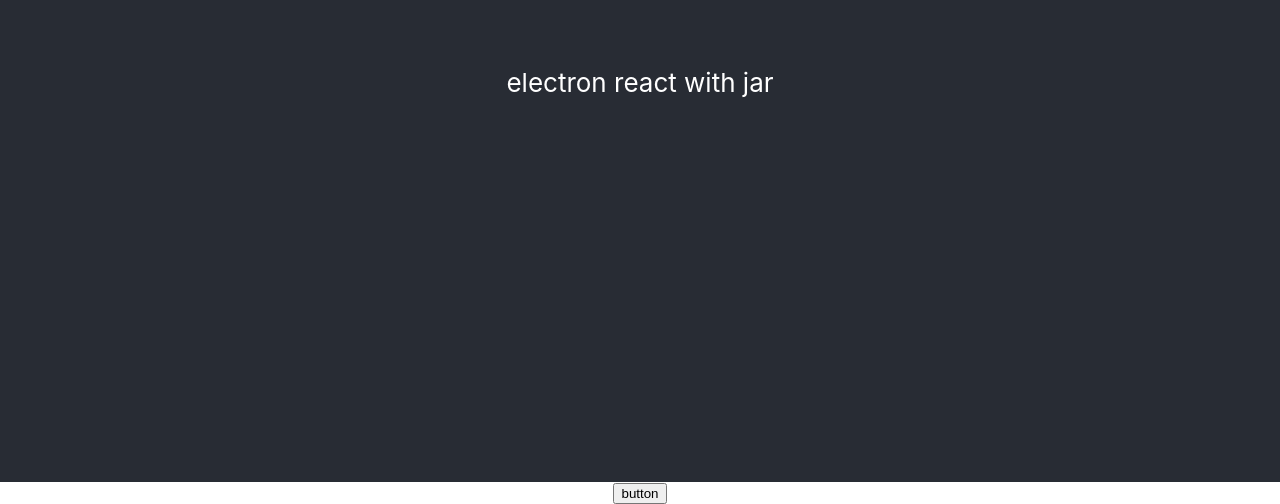
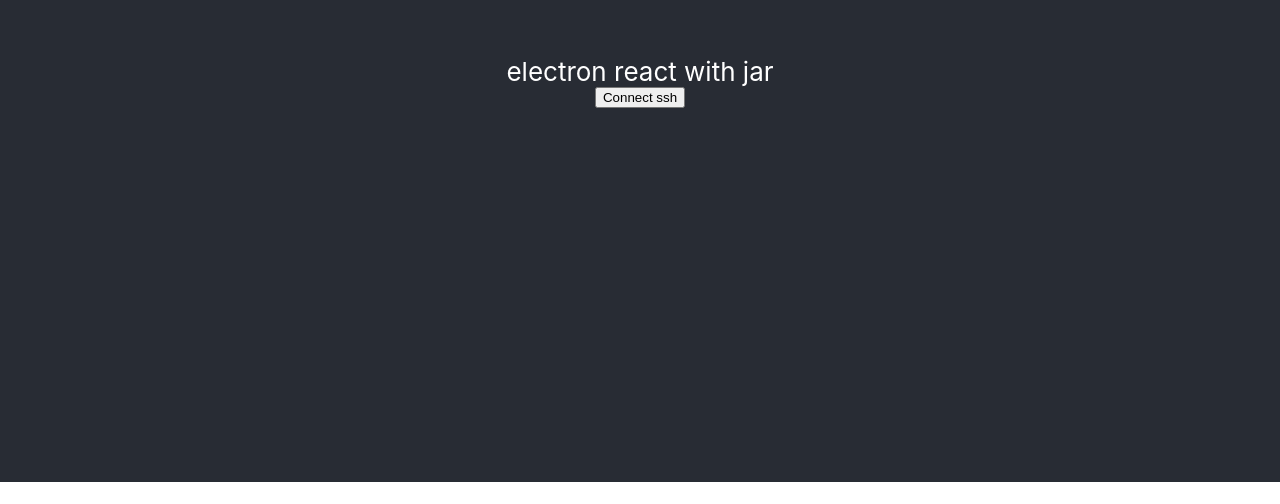
Before and after one commit to ohshinyeop/Electron-React-typescript, a React (Create React App) app: page / in a window 1280 px wide. Shown: the part 318-822 px from the top of the page. After the commit the page ends 800 px from the top, so only its background shows below. Built offline with nearby package versions, Linux system fonts and the light colour scheme.

Commit message:
designed folder structure

```diff
--- a/src/App.tsx
+++ b/src/App.tsx
@@ -4,14 +4,16 @@ import './App.css';
 import appRuntime from './ipc/appRuntime';
 
 function App() {
-  const sendMail = () => {
+  const connectSsh = () => {
     appRuntime.invoke('connectSsh', {});
   };
 
   return (
     <div className="App">
-      <header className="App-header">electron react with jar</header>
-      <button onClick={sendMail}>button</button>
+      <header className="App-header">
+        electron react with jar
+        <button onClick={connectSsh}>Connect ssh</button>
+      </header>
     </div>
   );
 }
```
Also changed, not shown: src/main/controller/mainController.ts (added, +8 -0 lines), src/main/electron.ts (+2 -12 lines), src/main/service/mainService.ts (renamed from src/main/backendCommand.ts).
